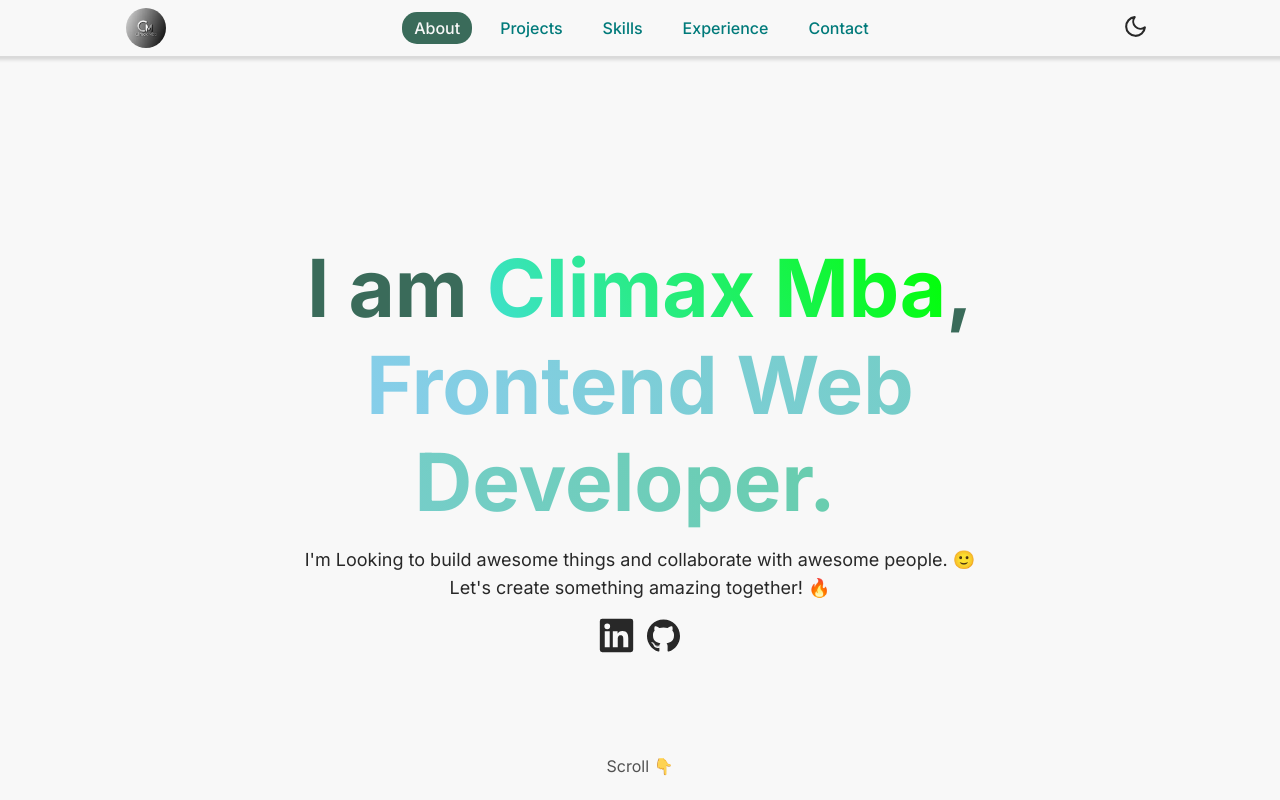
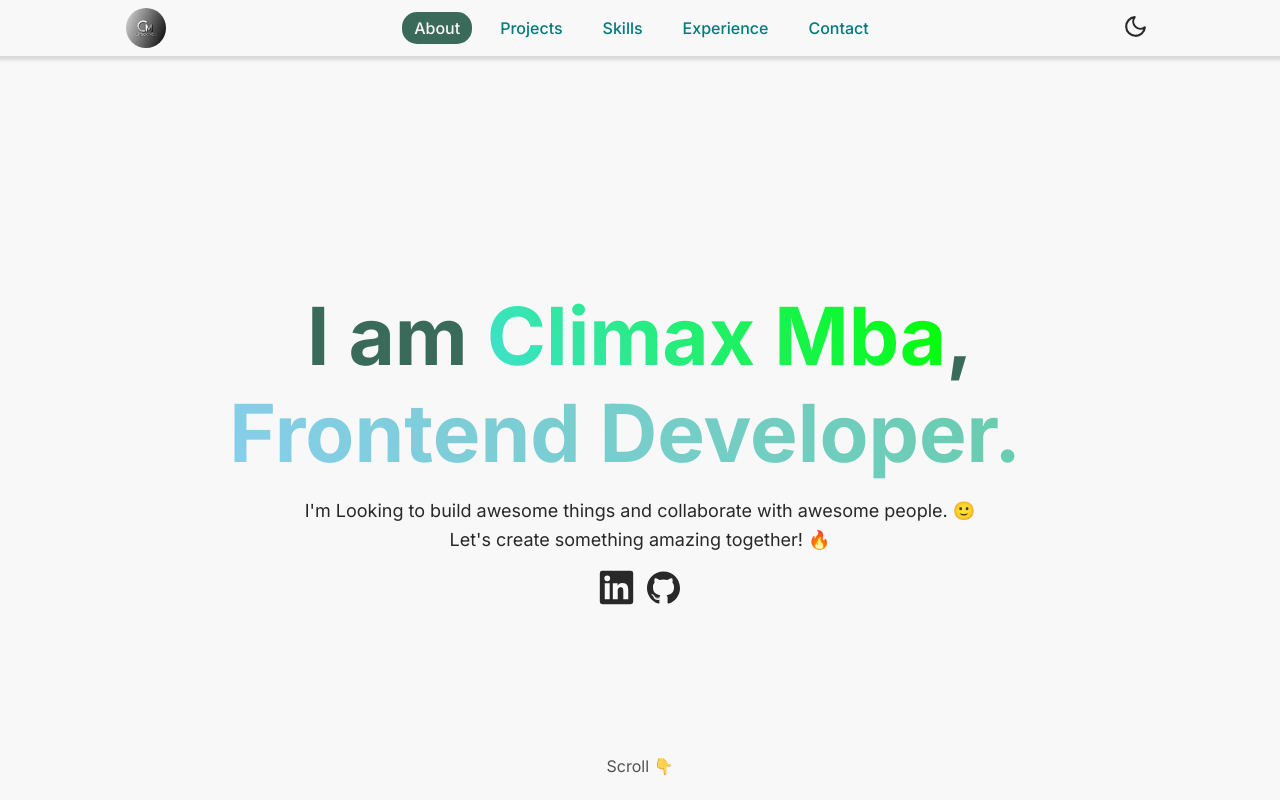
Before and after one commit to climaxmba/portfolio, a Next.js app: page / in a window 1280 px wide. Shown: the top 800 px of the page. Built offline with nearby package versions, Linux system fonts and the light colour scheme.

Commit message:
Modify roles text

```diff
--- a/src/app/components/hero/Hero.tsx
+++ b/src/app/components/hero/Hero.tsx
@@ -5,7 +5,7 @@ import { GitHub, LinkedIn } from "../icons/Icons";
 
 export default function Hero() {
   const roles = [
-    "Frontend Web Developer.",
+    "Frontend Developer.",
     "React Developer.",
     "Software Engineer.",
   ];
```
